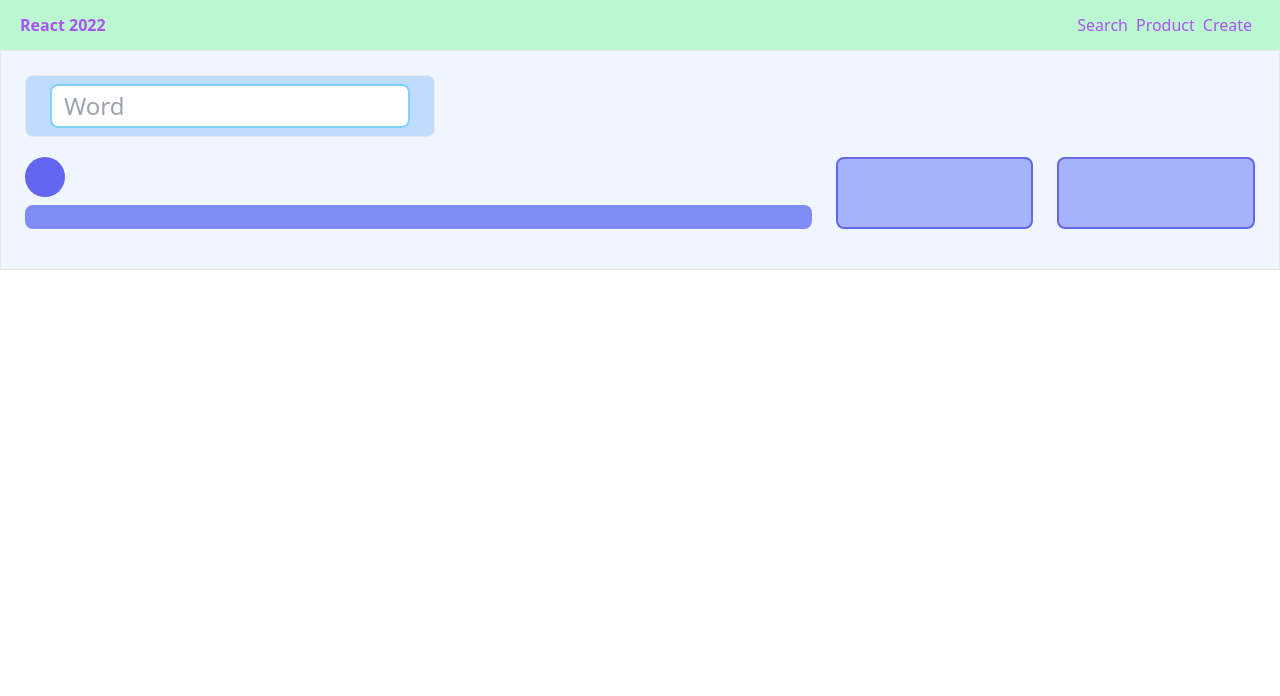
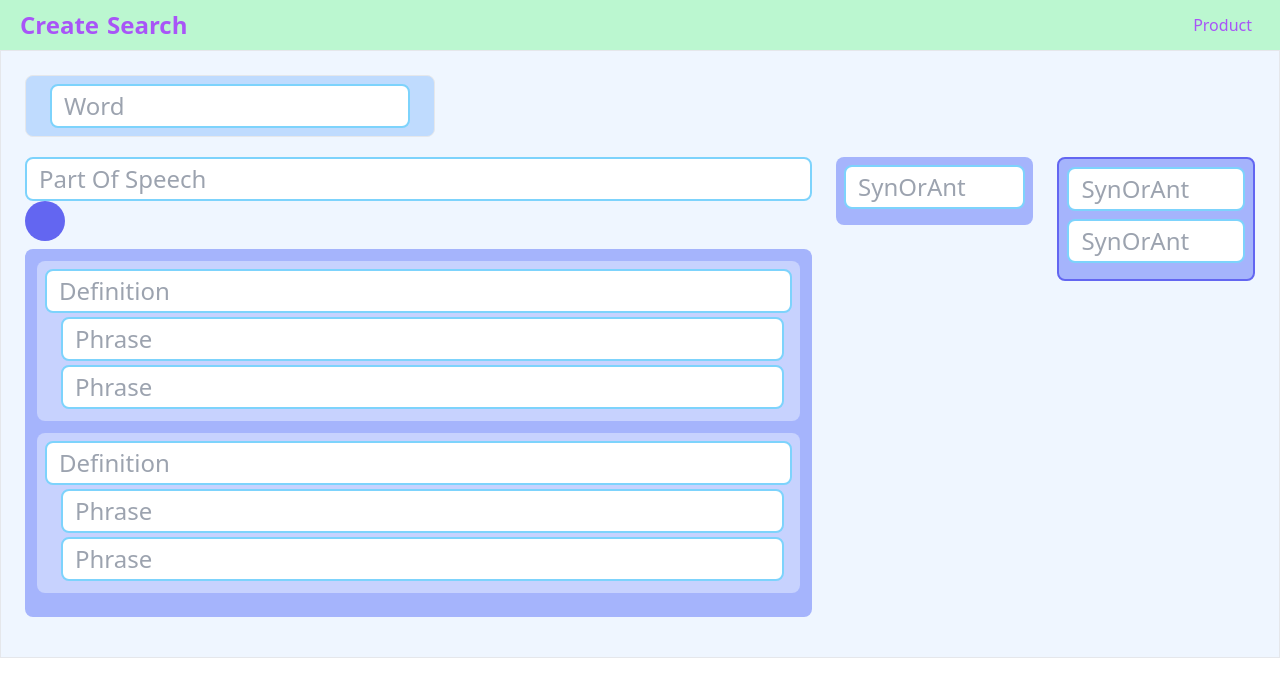
Before and after one commit to ArtemYablokov/vocabulary-react, a React (Create React App) app: page /create in a window 1280 px wide. Shown: the top 696 px of the page. Built offline with nearby package versions, Linux system fonts and the light colour scheme.

Commit message:
DONE, empty word, key for iterations

```diff
--- a/src/components/Navigation.tsx
+++ b/src/components/Navigation.tsx
@@ -4,11 +4,14 @@ import {Link} from 'react-router-dom'
 export function Navigation() {
 	return (
 		<nav className="h-[50px] flex justify-between px-5 bg-green-200 items-center text-purple-500">
-			<span className="font-bold">React 2022</span>
+			<span className="font-bold">
+
+							<Link to="/create" className="mr-2 text-2xl">Create</Link>
+							<Link to="/" className="mr-2 text-2xl">Search</Link>
+
+			</span>
 			<span>
-				<Link to="/" className="mr-2">Search</Link>
 				<Link to="/product" className="mr-2">Product</Link>
-				<Link to="/create" className="mr-2">Create</Link>
 			</span>
 		</nav>
 	)
--- a/src/components/TextInput.tsx
+++ b/src/components/TextInput.tsx
@@ -2,10 +2,11 @@ import React, {ChangeEvent} from "react";
 
 interface TextInputProps {
 	val: string;
+	placeHolder : string
 	onChange: (e: ChangeEvent<HTMLInputElement>) => void;
 }
 
-export const TextInput = ({val, onChange}: TextInputProps) => {
+export const TextInput = ({val, placeHolder, onChange}: TextInputProps) => {
 
 	return (
 		<>
@@ -13,7 +14,7 @@ export const TextInput = ({val, onChange}: TextInputProps) => {
 				className="py-1 px-3 text-2xl flex flex-col align-baseline w-full rounded-lg border-2 border-sky-300 bg-white"
 				type="text"
 				id="word"
-				placeholder="Word"
+				placeholder={placeHolder}
 				value={val}
 				onChange={onChange}
 			/>
--- a/src/components/word/Definition.tsx
+++ b/src/components/word/Definition.tsx
@@ -19,9 +19,9 @@ export const Definition = ({def}: DefProps) => {
 	};
 
 	return (
-		<div className="py-2 px-2 mb-1 rounded-lg bg-indigo-300">
+		<div className="py-2 px-2 mb-3 rounded-lg bg-indigo-200">
 			<div className="mb-1">
-				<TextInput val={definition.name} onChange={changeDefinition}/>
+				<TextInput val={definition.name} placeHolder={'Definition'} onChange={changeDefinition}/>
 			</div>
 			<div className=" pl-4 pr-2 flex flex-col align-baseline rounded-lg">
 				{def.phrases.map((phrase, index) =>
--- a/src/components/word/PartOfSpeech.tsx
+++ b/src/components/word/PartOfSpeech.tsx
@@ -39,26 +39,34 @@ export const PartOfSpeech = ({pos}: PartProps) => {
 		<div className="mb-4 flex">
 			<div className=" w-4/6">
 
-				{/*<TextInput val={partOfSpeech.name} onChange={changePos} />*/}
+				<input
+					className="py-1 px-3 w-2/6 text-2xl flex flex-col align-baseline w-full rounded-lg border-2 border-sky-300 bg-white"
+					type="text"
+					id="word"
+					placeholder="Part Of Speech"
+					value={partOfSpeech.name}
+					onChange={changePos}
+				/>
+
 				<div
 					className="rounded-full w-10 h-10 bg-indigo-500 font-bold flex justify-center items-center text-center mb-2">
 					{partOfSpeech.name}
 				</div>
 
-				<div className="px-3 py-3 rounded-lg bg-indigo-400 w-full">
+				<div className="px-3 py-3 rounded-lg bg-indigo-300 w-full">
 					{pos.definitions.map((def, index) =>
 						<Definition def={def} key={index}/>)}
 				</div>
 			</div>
 
-			<div className="w-1/6 ml-6 py-2 px-2 rounded-lg bg-indigo-300 border-indigo-500 border-2">
+			<div className="w-1/6 ml-6 py-2 px-2 h-fit rounded-lg bg-indigo-300 ">
 				{pos.synonyms.map((syn, index) =>
-					<SynOrAnt stringHolder={syn}/>
+					<SynOrAnt stringHolder={syn} key = {index}/>
 				)}
 			</div>
-			<div className="w-1/6 ml-6 py-2 px-2 rounded-lg bg-indigo-300 border-indigo-500 border-2">
+			<div className="w-1/6 ml-6 py-2 px-2 h-fit rounded-lg bg-indigo-300 border-indigo-500 border-2">
 				{pos.antonyms.map((ant, index) =>
-					<SynOrAnt stringHolder={ant}/>
+					<SynOrAnt stringHolder={ant} key = {index}/>
 				)}
 			</div>
 		</div>
--- a/src/components/word/Phrase.tsx
+++ b/src/components/word/Phrase.tsx
@@ -18,8 +18,8 @@ export const Phrase = ({phraseI}: PhraseProps) => {
 	};
 
 	return (
-		<div className="py-2 px-2 mb-3 bg-white border-2 border-sky-100 rounded-lg">
-			<TextInput val={phrase.name} onChange={changePhrase}/>
+		<div className="mb-1">
+			<TextInput val={phrase.name} placeHolder={'Phrase'} onChange={changePhrase}/>
 		</div>
 	)
 }
--- a/src/components/word/SynOrAnt.tsx
+++ b/src/components/word/SynOrAnt.tsx
@@ -20,7 +20,7 @@ export const SynOrAnt = ({stringHolder}: SynOrAntProps) => {
 
 	return (
 		<div className="mb-2">
-			<TextInput val={synOrAnt.name} onChange={changeSynOrAnt}/>
+			<TextInput val={synOrAnt.name} placeHolder={'SynOrAnt'} onChange={changeSynOrAnt}/>
 		</div>
 	)
 }
--- a/src/components/word/Word.tsx
+++ b/src/components/word/Word.tsx
@@ -21,11 +21,11 @@ export function Word({wordInit}: WordProps) {
 	return (
 		<div className="py-6 px-6 mb-2 border bg-blue-50 WORD">
 			<div className="py-2 w-2/6 px-6 mb-5 border bg-blue-200 rounded-lg">
-				<TextInput val={word.name} onChange={changeWord}/>
+				<TextInput val={word.name} placeHolder={'Word'} onChange={changeWord}/>
 			</div>
 
 			{word?.parts.map((pos, index) =>
-				<PartOfSpeech pos={pos}/>)}
+				<PartOfSpeech pos={pos} key = {index}/>)}
 		</div>
 	)
 }
--- a/src/components/wordform/CreateWordWrapper.tsx
+++ b/src/components/wordform/CreateWordWrapper.tsx
@@ -5,12 +5,24 @@ import React from "react";
 export function CreateWordWrapper() {
 
 	const emptyWord: IWord = {
-		name: "",
+		name: '',
 		parts: [{
-			name: "",
-			definitions: [],
-			synonyms: [],
-			antonyms: []
+			name: '',
+			definitions: [
+				{
+					name: '',
+					phrases: [{name: ''}, {name: ''}]
+				},
+				{
+					name: '',
+					phrases: [{name: ''}, {name: ''}]
+				}
+			],
+			synonyms: [{name: ''}],
+			antonyms: [
+				{name: ''},
+				{name: ''},
+			]
 		}]
 	};
 
--- a/src/components/wordform/UpdateWordWrapper.tsx
+++ b/src/components/wordform/UpdateWordWrapper.tsx
@@ -14,8 +14,6 @@ export function UpdateWordWrapper({wordId}: UpdateWordProps) {
 	const [err, setErr] = useState<string>()
 
 	React.useEffect(() => {
-		debugger
-		console.log(word)
 		getWordById(wordId)
 			.then((data) => {
 				setWord(data)
@@ -24,7 +22,6 @@ export function UpdateWordWrapper({wordId}: UpdateWordProps) {
 				console.error('Error:', error);
 				setErr(error)
 			});
-		console.log(word)
 	}, [wordId])
 
 
--- a/src/hooks/words.ts
+++ b/src/hooks/words.ts
@@ -15,8 +15,6 @@ export function useWord() {
 		}]
 	};
 	const [word, setWord] = useState<IWord>(emptyWord)
-	// const [search, setSearch] = useState('')
-
 
 	const [loading, setLoading] = useState(false)
 	const [error, setError] = useState('')
@@ -25,16 +23,16 @@ export function useWord() {
 	const findByIdUrl = 'http://localhost:8080/word/';
 
 
-	async function fetchWords(preifx: string) {
+	async function fetchWords(prefix: string) {
 		try {
-			if (preifx === '') {
+			if (prefix === '') {
 				setWords([])
 				return
 			}
 			setError('')
 			setLoading(true)
-			console.log('searc prefix = ' + preifx)
-			const response = await axios.get<IWord[]>(url + preifx)
+			console.log('searc prefix = ' + prefix)
+			const response = await axios.get<IWord[]>(url + prefix)
 
 			setWords(response.data)
 
```
